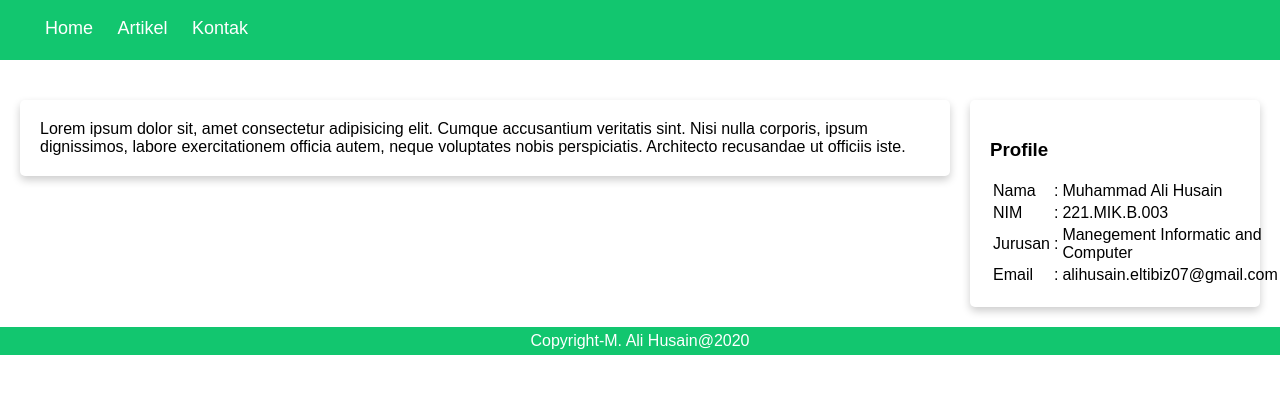
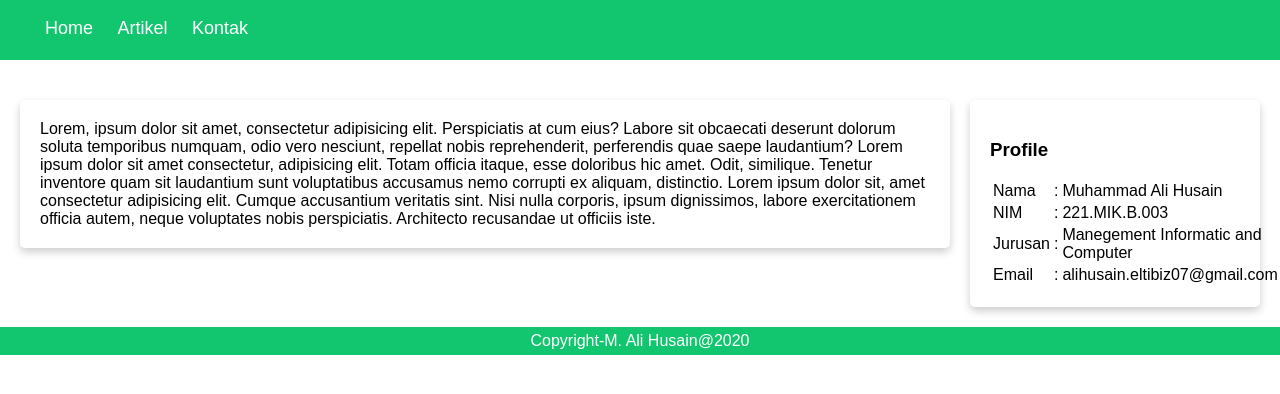
Before and after one commit to alihusain307/Web-Desain-2020, a plain HTML site: page Pertemuan 4/Latihan 1.html in a window 1280 px wide. Shown: the part 152-546 px from the top of the page. Drawn offline with Linux system fonts and the light colour scheme.

Commit message:
Pertemuan 4

```diff
--- a/Pertemuan 4/Latihan 1.html
+++ b/Pertemuan 4/Latihan 1.html
@@ -23,6 +23,8 @@
     <main>
         <div id="content">
             <article class="card">
+                Lorem, ipsum dolor sit amet, consectetur adipisicing elit. Perspiciatis at cum eius? Labore sit obcaecati deserunt dolorum soluta temporibus numquam, odio vero nesciunt, repellat nobis reprehenderit, perferendis quae saepe laudantium?
+                Lorem ipsum dolor sit amet consectetur, adipisicing elit. Totam officia itaque, esse doloribus hic amet. Odit, similique. Tenetur inventore quam sit laudantium sunt voluptatibus accusamus nemo corrupti ex aliquam, distinctio.
                 Lorem ipsum dolor sit, amet consectetur adipisicing elit. Cumque accusantium veritatis sint. Nisi nulla corporis, ipsum dignissimos, labore exercitationem officia autem, neque voluptates nobis perspiciatis. Architecto recusandae ut officiis iste.
             </article>
         </div>
```
